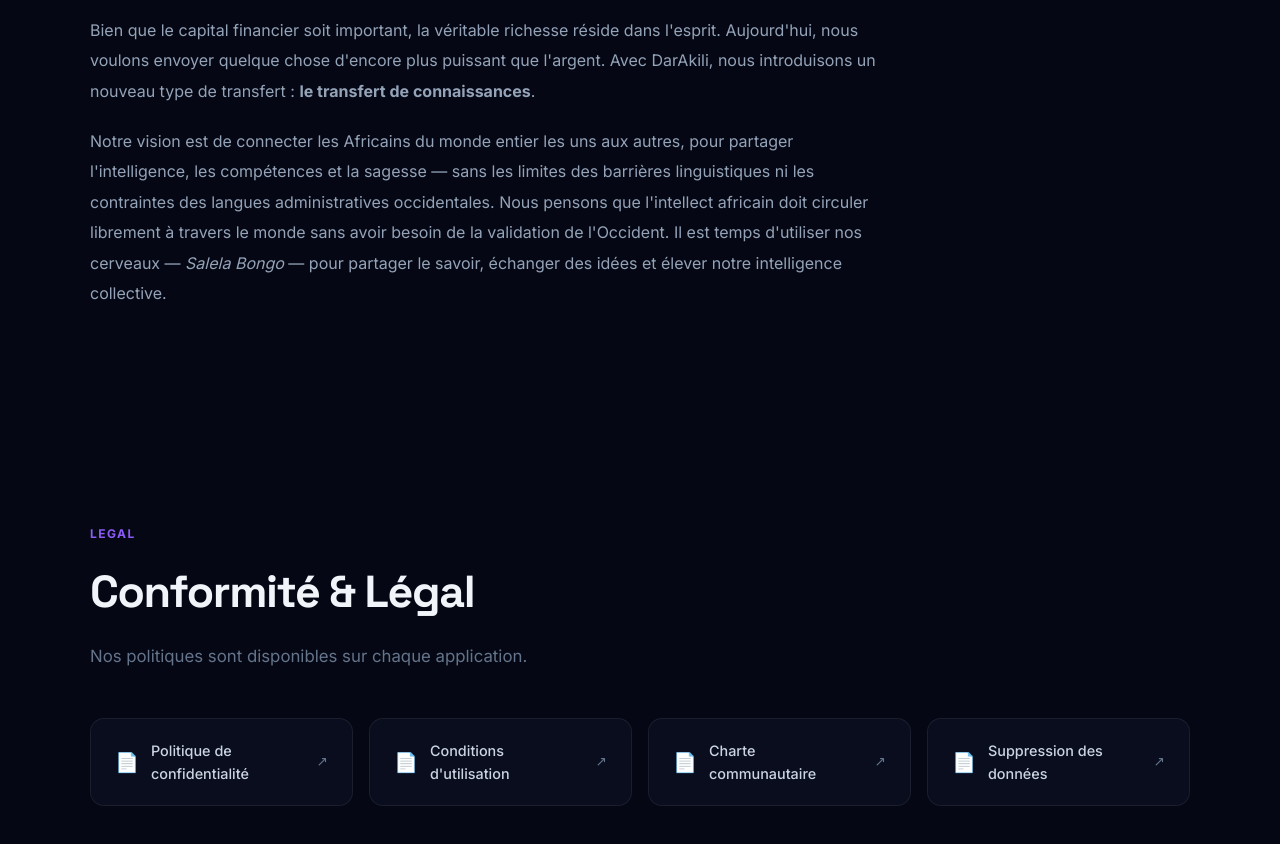
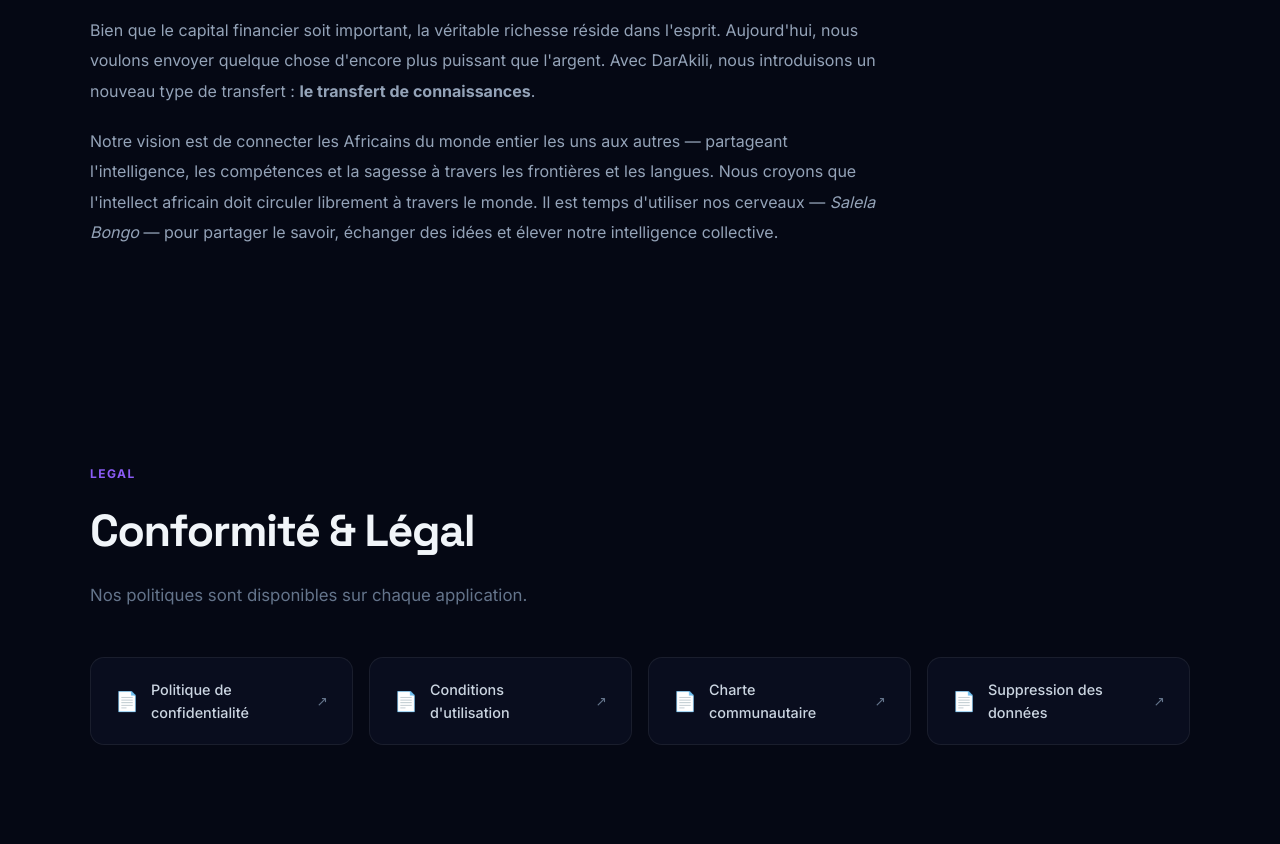
Before and after one commit to SALELA-BONGO/SALELA-BONGO-Landing-Page, a Next.js app: page / in a window 1280 px wide. Shown: the part 4960-5804 px from the top of the page. Built offline with nearby package versions, Linux system fonts and the light colour scheme.

Commit message:
remove western mention

```diff
--- a/app/page.tsx
+++ b/app/page.tsx
@@ -91,7 +91,7 @@
       paragraphs: [
         "Pendant des décennies, les services d'envoi de fonds (remittances) ont été le principal pont utilisé par la diaspora africaine pour envoyer de l'argent vers le continent afin de soutenir nos familles et développer nos communautés.",
         "Bien que le capital financier soit important, la véritable richesse réside dans l'esprit. Aujourd'hui, nous voulons envoyer quelque chose d'encore plus puissant que l'argent. Avec DarAkili, nous introduisons un nouveau type de transfert : <strong>le transfert de connaissances</strong>.",
-        "Notre vision est de connecter les Africains du monde entier les uns aux autres, pour partager l'intelligence, les compétences et la sagesse — sans les limites des barrières linguistiques ni les contraintes des langues administratives occidentales. Nous pensons que l'intellect africain doit circuler librement à travers le monde sans avoir besoin de la validation de l'Occident. Il est temps d'utiliser nos cerveaux — <em>Salela Bongo</em> — pour partager le savoir, échanger des idées et élever notre intelligence collective.",
+        "Notre vision est de connecter les Africains du monde entier les uns aux autres — partageant l'intelligence, les compétences et la sagesse à travers les frontières et les langues. Nous croyons que l'intellect africain doit circuler librement à travers le monde. Il est temps d'utiliser nos cerveaux — <em>Salela Bongo</em> — pour partager le savoir, échanger des idées et élever notre intelligence collective.",
       ],
     },
     legal: {
@@ -196,7 +196,7 @@
       paragraphs: [
         "For decades, financial remittance services have been the primary bridge connecting the African diaspora to the continent, allowing us to send money back home to support our families and build our communities.",
         "While capital is important, true wealth lies in the mind. Today, we want to send back something even more powerful than money. With DarAkili, we are introducing a new kind of remittance: <strong>the remittance of knowledge</strong>.",
-        "Our ultimate vision is to connect Africans across the globe directly to each other — sharing intelligence, skills, and wisdom without the limitations of language barriers or the constraints of Western administrative languages. We believe that African intellect should flow seamlessly across the world without needing Western validation. It is time to use our brains — <em>Salela Bongo</em> — to share knowledge, exchange ideas, and elevate our collective intellect.",
+        "Our ultimate vision is to connect Africans across the globe directly to each other — sharing intelligence, skills, and wisdom across borders and languages. We believe that African intellect should flow seamlessly across the world. It is time to use our brains — <em>Salela Bongo</em> — to share knowledge, exchange ideas, and elevate our collective intellect.",
       ],
     },
     legal: {
@@ -301,7 +301,7 @@
       paragraphs: [
         "Banda bambula ebele, misala ya kotinda mbongo (remittances) nde ezalaki gbagba monene oyo ekangisaki bana ya diaspora na ba oyo bazali na continent ya Afrika, mpo na kotinda mosolo ya kosunga mabota mpe kotonga mboka.",
         "Atako mbongo ezali na ntina, bozwi ya solosolo ezali na kati ya bongo. Lelo oyo, tolingi kotinda biloko oyo eleki mbongo na nguya. Na nzela ya DarAkili, tozali kobimisa lolenge ya sika ya botindi: <strong>kotinda mpe kokabola boyebi</strong>.",
-        "Mokano na biso ya monene ezali ya kosangisa bana ya Afrika ya mokili mobimba bango na bango — mpo bákabola mayele, makoki, mpe bwanya, kozanga epekiseli ya minoko to mikakatano ya langues administratives ya ba mindele. Tondimi ete mayele ya bana ya Afrika esengeli kotambola ofele na mokili mobimba kozanga ete mindele bandimisa yango. Ngonga ekoki — <em>Salela Bongo</em> — mpo na kokabola boyebi, kosangisa makanisi, mpe kotombola mayele na biso nionso.",
+        "Mokano na biso ya monene ezali ya kosangisa bana ya Afrika ya mokili mobimba bango na bango — mpo bákabola mayele, makoki, mpe bwanya, na nzela ya mikolo mpe minoko nyonso. Tondimi ete mayele ya bana ya Afrika esengeli kotambola ofele na mokili mobimba. Ngonga ekoki — <em>Salela Bongo</em> — mpo na kokabola boyebi, kosangisa makanisi, mpe kotombola mayele na biso nionso.",
       ],
     },
     legal: {
```
